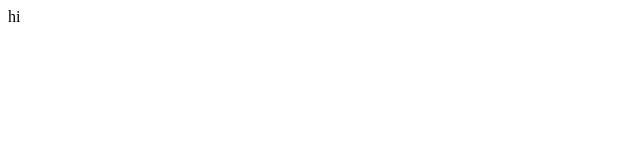
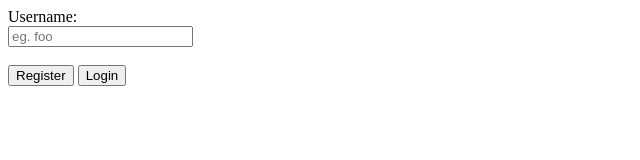
Before and after one commit to torusresearch/webauthn-test, a website: page public/index.html in a window 1280 px wide. Shown: the whole page, without its empty margins (0-640 px from the left). Drawn offline with nearby package versions, Linux system fonts and the light colour scheme.

Commit message:
flow separation

```diff
--- a/public/index.html
+++ b/public/index.html
@@ -1,8 +1,106 @@
 <html>
 <head>
-    <script type="text/javascript" src="./script.js"></script>
+    <!-- <script type="text/javascript" src="./script.js"></script> -->
+
+  <script src="https://ajax.googleapis.com/ajax/libs/jquery/3.4.0/jquery.min.js"></script>
 </head>
 <body>
-<div id="text">hi</div>
+
+    Username:
+    <br>
+    <input type="text" name="username" id="email" placeholder="eg. foo">
+    <br>
+    <br>
+    <button onclick="registerUser()">Register</button>
+    <button onclick="loginUser()">Login</button>
+
+    <script>
+
+        $(document).ready(function () {
+            // check whether current browser supports WebAuthn
+            if (!window.PublicKeyCredential) {
+                alert("Error: this browser does not support WebAuthn");
+                return;
+            }
+        });
+
+        async function registerUser() {
+            username = $("#email").val()
+            if (username === "") {
+                alert("Please enter a username");
+                return;
+            }
+
+            const publicKeyCredentialCreationOptions = {
+                challenge: Uint8Array.from(
+                    "randomStringFromServer", c => c.charCodeAt(0)),
+                rp: {
+                    name: "Localhost",
+                    id: "localhost",
+                },
+                user: {
+                    id: Uint8Array.from(
+                        "UZSL85T9AFC", c => c.charCodeAt(0)),
+                    name: username,
+                    displayName: username+"@tor.us",
+                },
+                pubKeyCredParams: [{alg: -257, type: "public-key"}],
+                authenticatorSelection: {
+                    authenticatorAttachment: "platform",
+                    requireResidentKey: true,
+                    userVerification: "required"
+                },
+                timeout: 60000,
+                attestation: "direct"
+            };
+
+            const credential = await navigator.credentials.create({
+                publicKey: publicKeyCredentialCreationOptions
+            });
+
+            alert("registration complete")
+
+            console.log(credential)
+        }
+
+        async function loginUser(){
+            username = $("#email").val()
+            if (username === "") {
+                alert("Please enter a username");
+                return;
+            }
+
+            const publicKeyCredentialCreationOptions = {
+                challenge: Uint8Array.from(
+                    "randomStringFromServer", c => c.charCodeAt(0)),
+                rp: {
+                    name: "Localhost",
+                    id: "localhost",
+                },
+                user: {
+                    id: Uint8Array.from(
+                        "UZSL85T9AFC", c => c.charCodeAt(0)),
+                    name: username,
+                    displayName: username+"@tor.us",
+                },
+                pubKeyCredParams: [{alg: -257, type: "public-key"}],
+                authenticatorSelection: {
+                    authenticatorAttachment: "platform",
+                    requireResidentKey: true,
+                    userVerification: "required"
+                },
+                timeout: 60000,
+                attestation: "direct"
+            };
+
+            const credential = await navigator.credentials.get({
+                publicKey: publicKeyCredentialCreationOptions
+            });
+
+            console.log(credential)
+
+            alert("login complete")
+        }
+    </script>
 </body>
 </html>
--- a/public/script.js
+++ b/public/script.js
@@ -12,7 +12,7 @@
             name: "leasodijfoasidjf@webauthn.guide",
             displayName: "Lee",
         },
-        pubKeyCredParams: [{alg: -257, type: "public-key"}],
+        pubKeyCredParams: [{alg: -7, type: "public-key"}],
         authenticatorSelection: {
             authenticatorAttachment: "platform",
             requireResidentKey: true,
```
